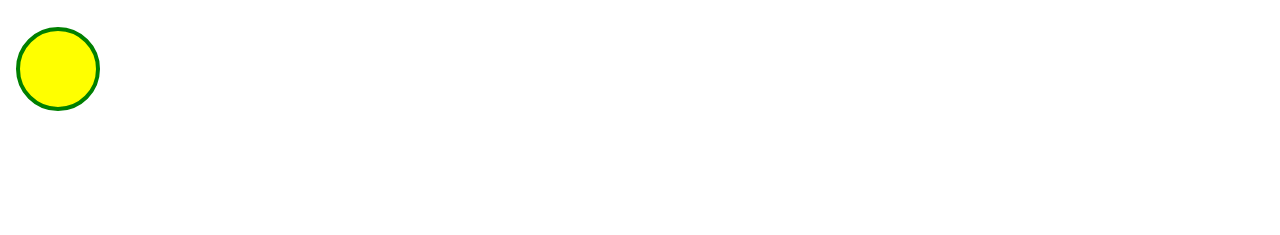
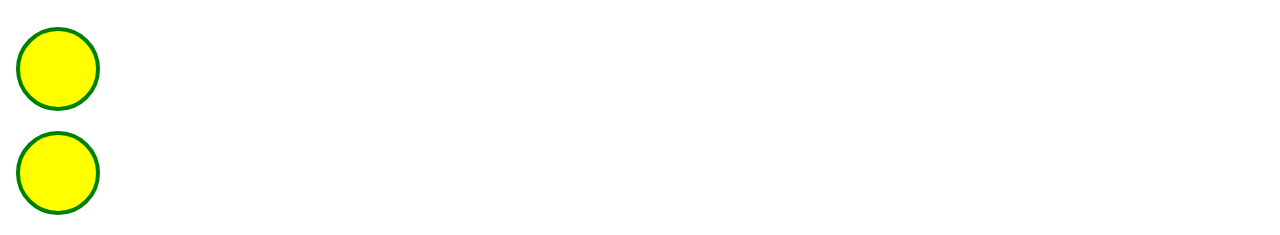
Before and after one commit to Kapishbit/sfdemo1, a plain HTML site: page index.html in a window 1280 px wide. Shown: the part 589-824 px from the top of the page. Before the commit the page ends 800 px from the top, so only its background shows below. Drawn offline with Linux system fonts and the light colour scheme.

Commit message:
added A div

```diff
--- a/index.html
+++ b/index.html
@@ -14,9 +14,16 @@
     <button class="button"><a href="https://kukbitsl.com/book-a-consultation-call/" target="_blank">Click to book</a> </button>
     <h1>The svg element</h1>
 <br>
-    <svg width="100" height="100">
+<Div></Div>
+<svg width="100" height="100">
       <circle cx="50" cy="50" r="40" stroke="green" stroke-width="4" fill="yellow" />
       Sorry, your browser does not support inline SVG.
     </svg>
-</body>
+</Div>
+<Div>  <svg width="100" height="100">
+        <circle cx="50" cy="50" r="40" stroke="green" stroke-width="4" fill="yellow" />
+        Sorry, your browser does not support inline SVG.
+      </svg>
+    </Div>
+    </body>
 </html>
```
